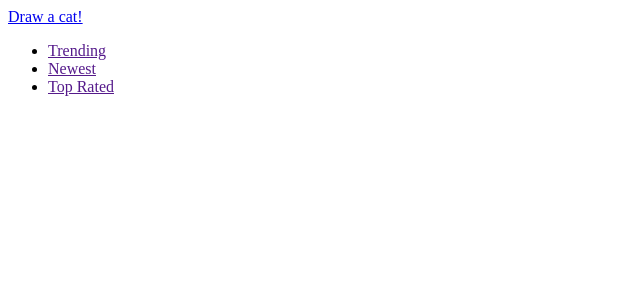
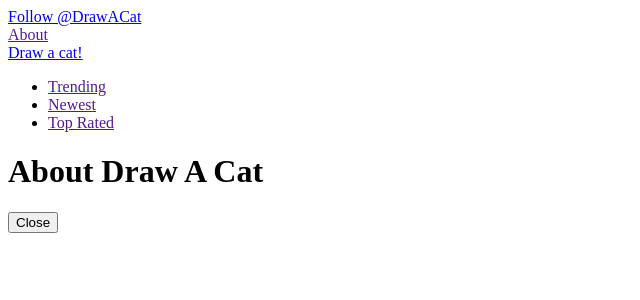
Before and after one commit to michaelbromley/drawACatApp, a PHP site: page /app/home/home.tpl.html in a window 1280 px wide. Shown: the top 300 px of the page, without its empty margins (0-640 px from the left). Run offline with PHP 8.4, Linux system fonts and the light colour scheme.

Commit message:
tidying up

```diff
--- a/src/app/draw/draw.tpl.html
+++ b/src/app/draw/draw.tpl.html
@@ -16,7 +16,7 @@
         </div>
         <div class="col-xs-12 col-sm-3 col-md-5 col-lg-6">
             <dac-draw-instructions></dac-draw-instructions>
-            <button ng-click="showSaveDialog = true" ng-show="drawing.completed" class="save-button btn btn-lg">Save Cat!</button>
+                <button ng-click="showSaveDialog = true" ng-disabled="!drawing.completed" class="save-button btn btn-lg">Save Cat!</button>
         </div>
     </div>
     <dac-modal-dialog show="help.show">
@@ -33,7 +33,9 @@
             When you've drawn all the parts, you'll be able to save your cat and share it with the world. Have fun!
             <br><br>
         </p>
-        <button class="btn btn-primary" ng-click="help.show = false">Okay!</button>
+        <div class="text-center">
+            <button class="btn btn-lg btn-primary" ng-click="help.show = false">Let's Do It!</button>
+        </div>
     </dac-modal-dialog>
     <dac-save-dialog show="showSaveDialog" submit="saveCat(formData)"></dac-save-dialog>
 </div>
--- a/src/app/home/home.less
+++ b/src/app/home/home.less
@@ -28,7 +28,7 @@
   }
 }
 .cat-list-container {
-  overflow-x: hidden;
+  overflow: hidden;
 }
 
 .tag-selector-container {
--- a/src/app/home/home.tpl.html
+++ b/src/app/home/home.tpl.html
@@ -1,3 +1,17 @@
+<div class="header">
+    <div class="container">
+        <div class="row control-panel">
+            <div class="col-sm-4">
+                <div class="home-button">
+                    <a href="https://twitter.com/DrawACat" target="_blank">Follow @DrawACat</a>
+                </div>
+            </div>
+            <div class="col-sm-8 text-right">
+                    <a href=""><i class="icon-info"></i> About</a>
+            </div>
+        </div>
+    </div>
+</div>
 <div class="cat-list-container">
     <div class="hero-bar">
         <a href="#!/cat/new" class="btn btn-default draw-button">Draw a cat!</a>
@@ -27,3 +41,12 @@
         </div>
     </div>
 </div>
+<dac-modal-dialog show="about.show">
+    <h1>About Draw A Cat</h1>
+    <p>
+
+    </p>
+    <div class="text-center">
+        <button class="btn btn-lg btn-default" ng-click="about.show = false">Close</button>
+    </div>
+</dac-modal-dialog>
--- a/src/index.html
+++ b/src/index.html
@@ -28,7 +28,11 @@
 </head>
 <body>
 
-<img src="assets/images/default-image.gif" ng-if="false" />
+<div style="width: 100%; text-align: center; font-family: 'Comic Sans MS', cursive, sans-serif;" ng-if="false">
+    <h1>Meow! Loading, please wait!</h1>
+    <h3>Contact me at <a href="https://twitter.com/DrawACat" target="_blank">@DrawACat</a></h3>
+    <img src="assets/images/default-image.gif" />
+</div>
 <div ui-view="main" class="main"></div>
 
 <footer class="footer" ng-if="!embed">
```
Also changed, not shown: src/common/services/userOptions.js (+16 -2 lines).
